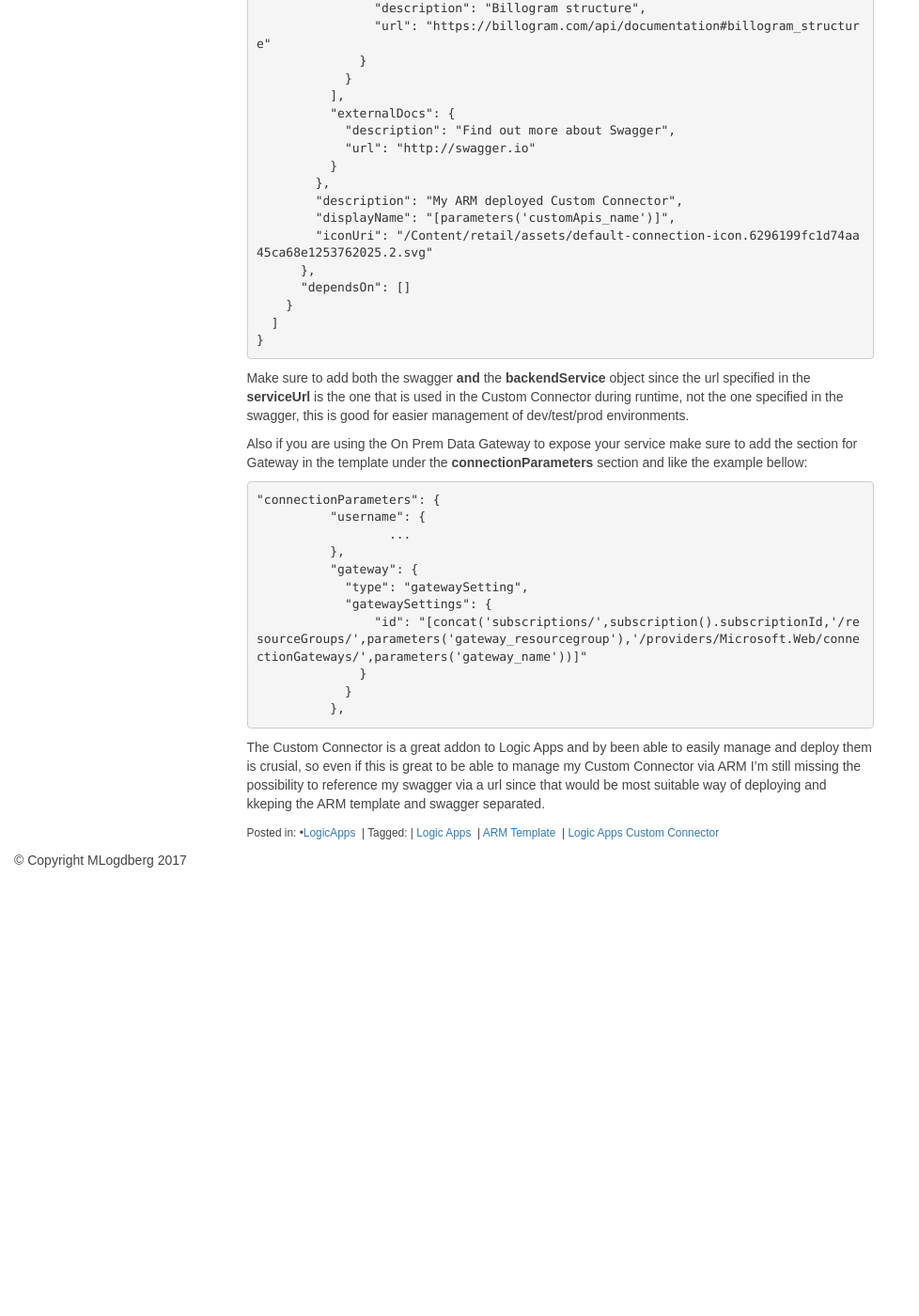
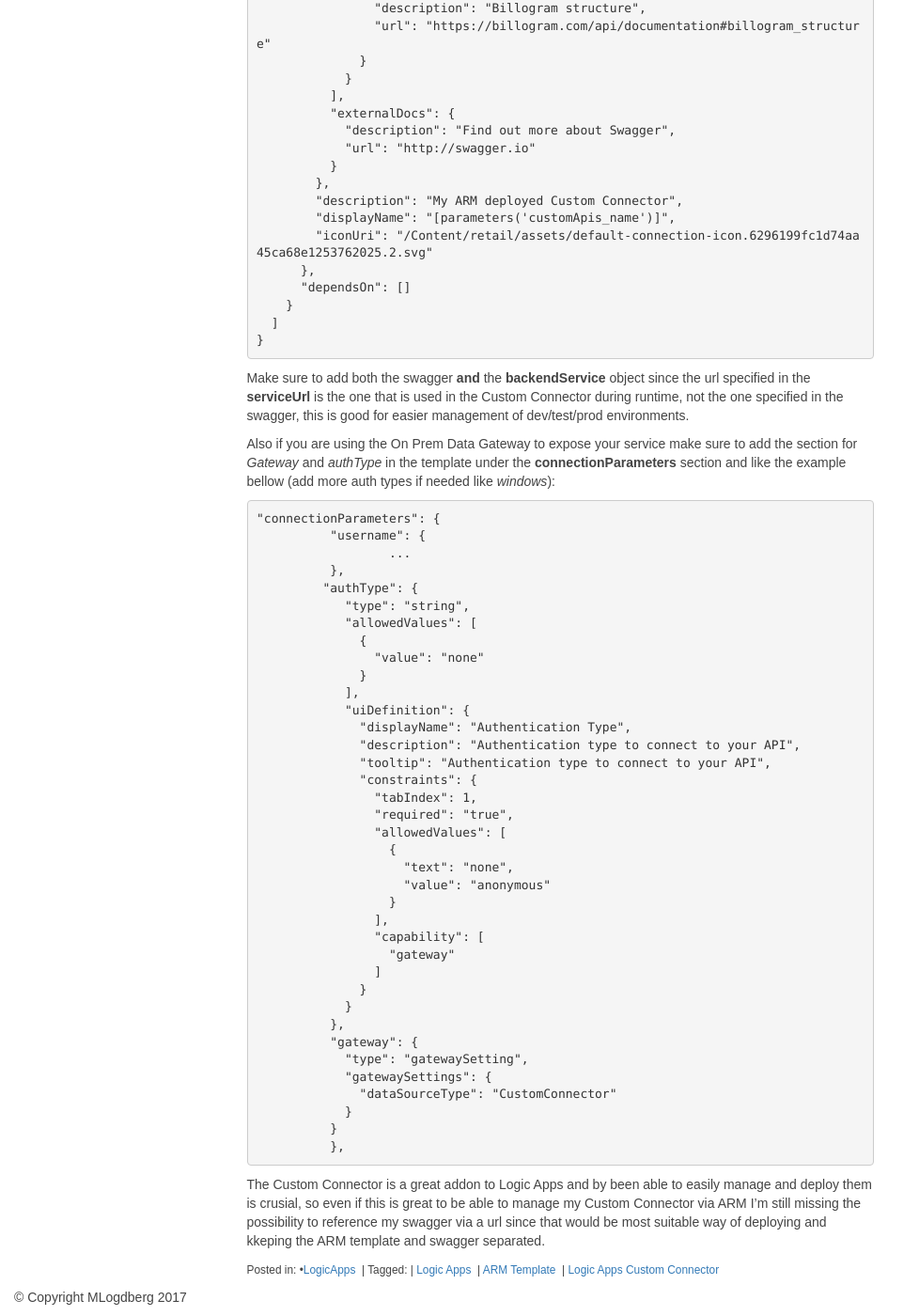
Before and after one commit to MLogdberg/mlogdberg.github.io, a Jekyll site: the page built from _posts/2018-01-29-Logic App Template Custom Connector CI.md, in a window 1280 px wide and 1400 px high, scrolled down 2375 px. Shown: the whole window at 94% size, without its empty margins (0-978 px from the left). Built offline with Jekyll 4.4.1, drawn with Linux system fonts in a browser that asks for light colours; nearby versions of some CDN libraries; some web fonts are replaced; comment, search, counter and statistics services are not loaded; before the commit the page ends 3310 px from its top, so only the background shows below that.

Commit message:
added working gateway

````diff
--- a/_posts/2018-01-29-Logic App Template Custom Connector CI.md
+++ b/_posts/2018-01-29-Logic App Template Custom Connector CI.md
@@ -140,19 +140,45 @@
 
 Make sure to add both the swagger **and** the **backendService** object since the url specified in the **serviceUrl** is the one that is used in the Custom Connector during runtime, not the one specified in the swagger, this is good for easier management of dev/test/prod environments.
 
-Also if you are using the On Prem Data Gateway to expose your service make sure to add the section for Gateway in the template under the  **connectionParameters** section and like the example bellow:
+Also if you are using the On Prem Data Gateway to expose your service make sure to add the section for *Gateway* and *authType* in the template under the  **connectionParameters** section and like the example bellow (add more auth types if needed like *windows*):
 
 ```
 "connectionParameters": {
           "username": {
 		  ...
           },
+         "authType": {
+            "type": "string",
+            "allowedValues": [
+              {
+                "value": "none"
+              }
+            ],
+            "uiDefinition": {
+              "displayName": "Authentication Type",
+              "description": "Authentication type to connect to your API",
+              "tooltip": "Authentication type to connect to your API",
+              "constraints": {
+                "tabIndex": 1,
+                "required": "true",
+                "allowedValues": [
+                  {
+                    "text": "none",
+                    "value": "anonymous"
+                  }
+                ],
+                "capability": [
+                  "gateway"
+                ]
+              }
+            }
+          },
           "gateway": {
             "type": "gatewaySetting",
             "gatewaySettings": {
-                "id": "[concat('subscriptions/',subscription().subscriptionId,'/resourceGroups/',parameters('gateway_resourcegroup'),'/providers/Microsoft.Web/connectionGateways/',parameters('gateway_name'))]"
-              }
+              "dataSourceType": "CustomConnector"
             }
+          }
           },
 ```
 
````
